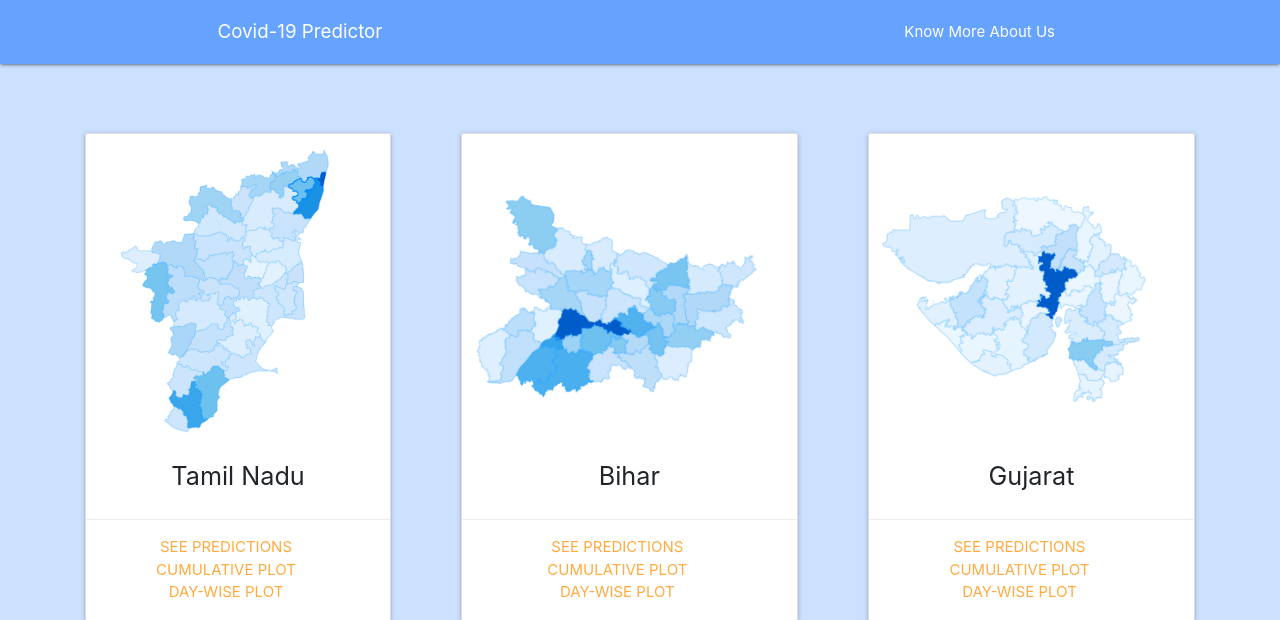
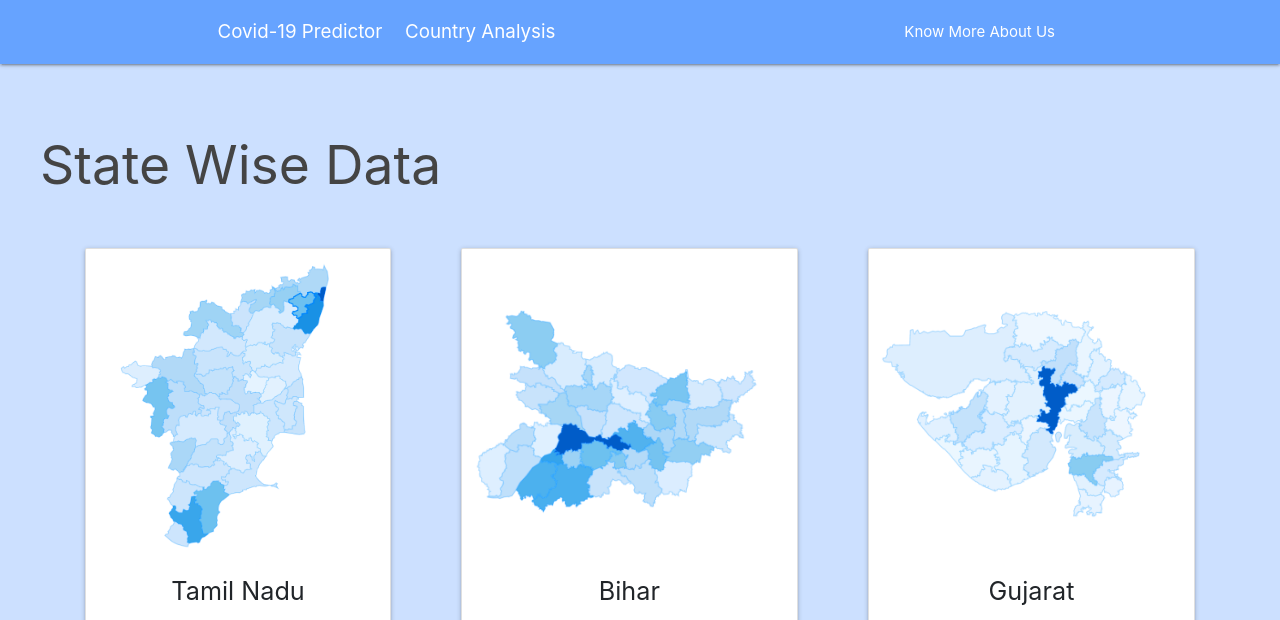
Before and after one commit to SaiVamshiK/Covid19-Future-Predictions-in-India, a Django app: page / in a window 1280 px wide. Shown: the top 620 px of the page. Run offline with Django 3.2, Linux system fonts and the light colour scheme; some libraries are stand-ins or nearby versions.

Commit message:
Overall Analysis Added

```diff
--- a/Covid19PredictorApp/templates/Covid19PredictorApp/base.html
+++ b/Covid19PredictorApp/templates/Covid19PredictorApp/base.html
@@ -35,6 +35,10 @@
       <button class="navbar-toggler" type="button" data-toggle="collapse" data-target="#navbarToggle" aria-controls="navbarToggle" aria-expanded="false" aria-label="Toggle navigation">
       <span class="navbar-toggler-icon"></span>
       </button>
+        <a class="navbar-brand mr-4" href="{% url 'Overall-Analysis' %}">Country Analysis</a>
+      <button class="navbar-toggler" type="button" data-toggle="collapse" data-target="#navbarToggle" aria-controls="navbarToggle" aria-expanded="false" aria-label="Toggle navigation">
+      <span class="navbar-toggler-icon"></span>
+      </button>
       <div class="collapse navbar-collapse" id="navbarToggle">
         <div class="navbar-nav mr-auto">
         </div>
--- a/Covid19PredictorApp/templates/Covid19PredictorApp/home.html
+++ b/Covid19PredictorApp/templates/Covid19PredictorApp/home.html
@@ -1,9 +1,14 @@
 {% extends 'Covid19PredictorApp/base.html' %}
 {% block content %}
+
+  <h2 style="align-self: center">State Wise Data</h2>
 <div id="container">
 {% for state in states%}
 
-    <div style="margin-left: 20px;">
+   {% if state.name == 'India' %}
+
+    {% else %}
+        <div style="margin-left: 20px;">
         <div class="card" style="max-width: 400px;">
             <div class="card-image">
               <img src="{{state.image}}">
@@ -24,6 +29,7 @@
     </div>
 
 
+    {% endif %}
 
 {% endfor %}
 </div>
--- a/Covid19PredictorApp/urls.py
+++ b/Covid19PredictorApp/urls.py
@@ -8,4 +8,8 @@ urlpatterns = [
     path('display_plot/',views.display_plot,name='Display-Plot'),
     path('cumulative/',views.cumulative,name='Cumulative'),
     path('daywise/',views.daywise,name='Daywise'),
+    path('overall/',views.overall,name='Overall-Analysis'),
+    path('overall/display_plot/',views.overallDisplay,name='Display-Overall-Analysis'),
+    path('overall/cumulative/',views.overallCumulative,name='Cumulative-Overall-Analysis'),
+    path('overall/display_plot/',views.overallDisplay,name='Display-Overall-Analysis'),
 ]
--- a/Covid19PredictorApp/views.py
+++ b/Covid19PredictorApp/views.py
@@ -152,9 +152,11 @@ states = [
     {
         'image' : '../../../static/Covid19PredictorApp/state_images/westbengal.png',
         'name' : 'West Bengal'
+    },
+    {
+        'image' : '../../../static/Covid19PredictorApp/state_images/india.png',
+        'name' : 'India'
     }
-
-
 
 
 ]
@@ -251,3 +253,56 @@ def daywise(request):
     plt.close(fig2)
     response = HttpResponse(buf.getvalue(),content_type='image/png')
     return response
+
+
+
+def overall(request):
+    context = {
+        'states': states
+    }
+    return render(request,'Covid19PredictorApp/overall.html',context)
+
+
+def overallDisplay(request):
+    if 'state_name' in request.GET:
+        message = request.GET['state_name']
+    else:
+        message = 'No state selected!!'
+
+    context = {
+        'state_name' : message
+    }
+
+    return render(request,'Covid19PredictorApp/display_plot.html',context)
+
+def overallCumulative(request):
+    if 'state_name' in request.GET:
+        message = request.GET['state_name']
+    else:
+        message = 'No state selected!!'
+
+    context = {
+        'state_name' : message
+    }
+    df = pd.read_csv("https://api.covid19india.org/csv/latest/states.csv")
+    dates = []
+    confirmed_cases = []
+    for i in range(len(df)):
+        if df.iloc[i]['State'] == message:
+            t = df.iloc[i]['Date'].split('-')
+            v = datetime.datetime(int(t[0]),int(t[1]),int(t[2]))
+            dates.append(v)
+            confirmed_cases.append(df.iloc[i]['Confirmed'])
+
+    fig, ax = plt.subplots()
+    ax.plot(dates, confirmed_cases)
+    ax.grid()
+    stri = "Confirmed cases in "+message
+    plt.title(stri)
+    plt.xlabel("Dates")
+    plt.ylabel("Confirmed cases")
+    buf = io.BytesIO()
+    plt.savefig(buf,format='png')
+    plt.close(fig)
+    response = HttpResponse(buf.getvalue(),content_type='image/png')
+    return response
```
Also changed, not shown: Covid19PredictorApp/templates/Covid19PredictorApp/overall.html (added, +33 -0 lines), Covid19PredictorApp/static/Covid19PredictorApp/main.css (line endings or trailing spaces), Covid19PredictorApp/static/Covid19PredictorApp/state_images/india.png (added).
